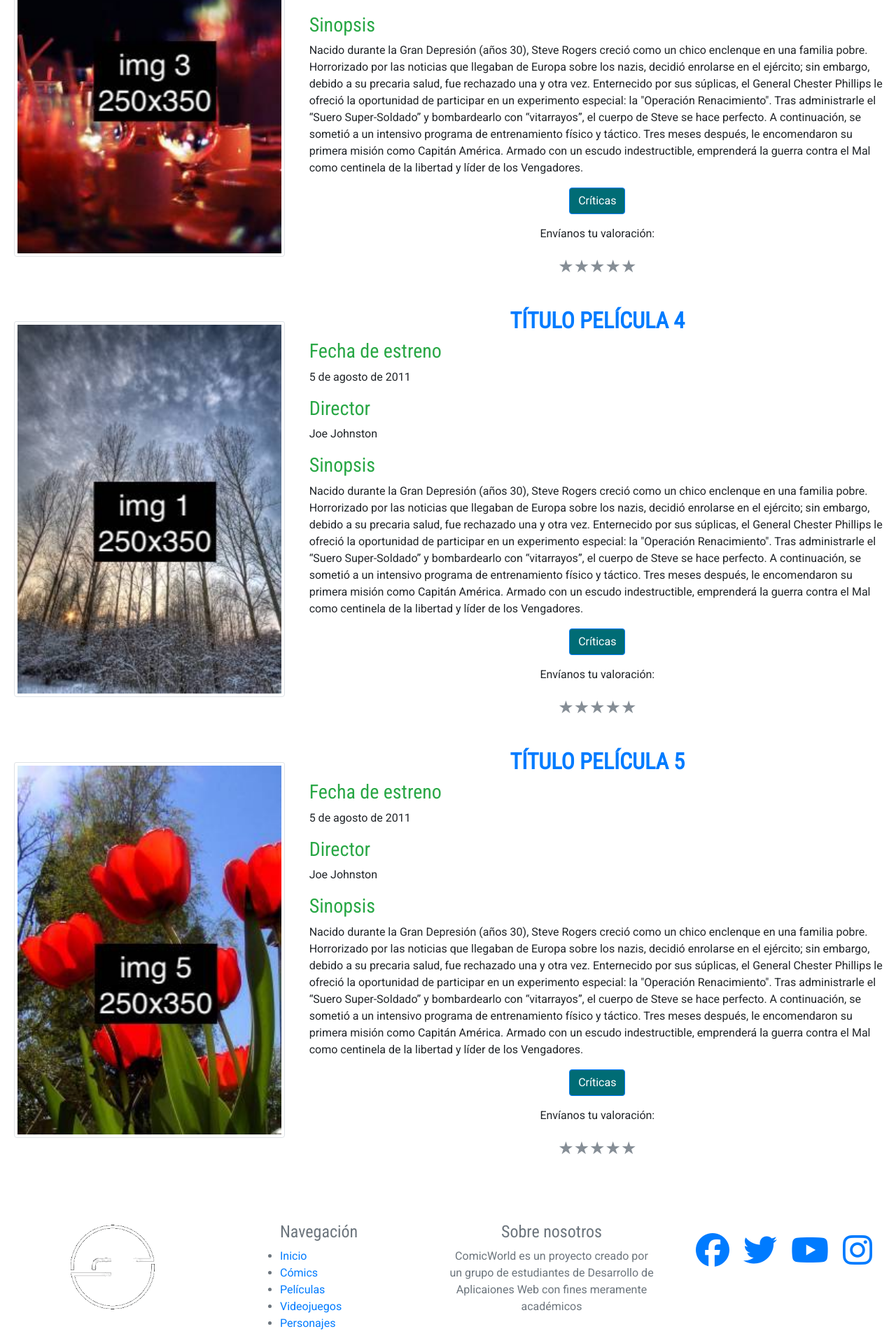
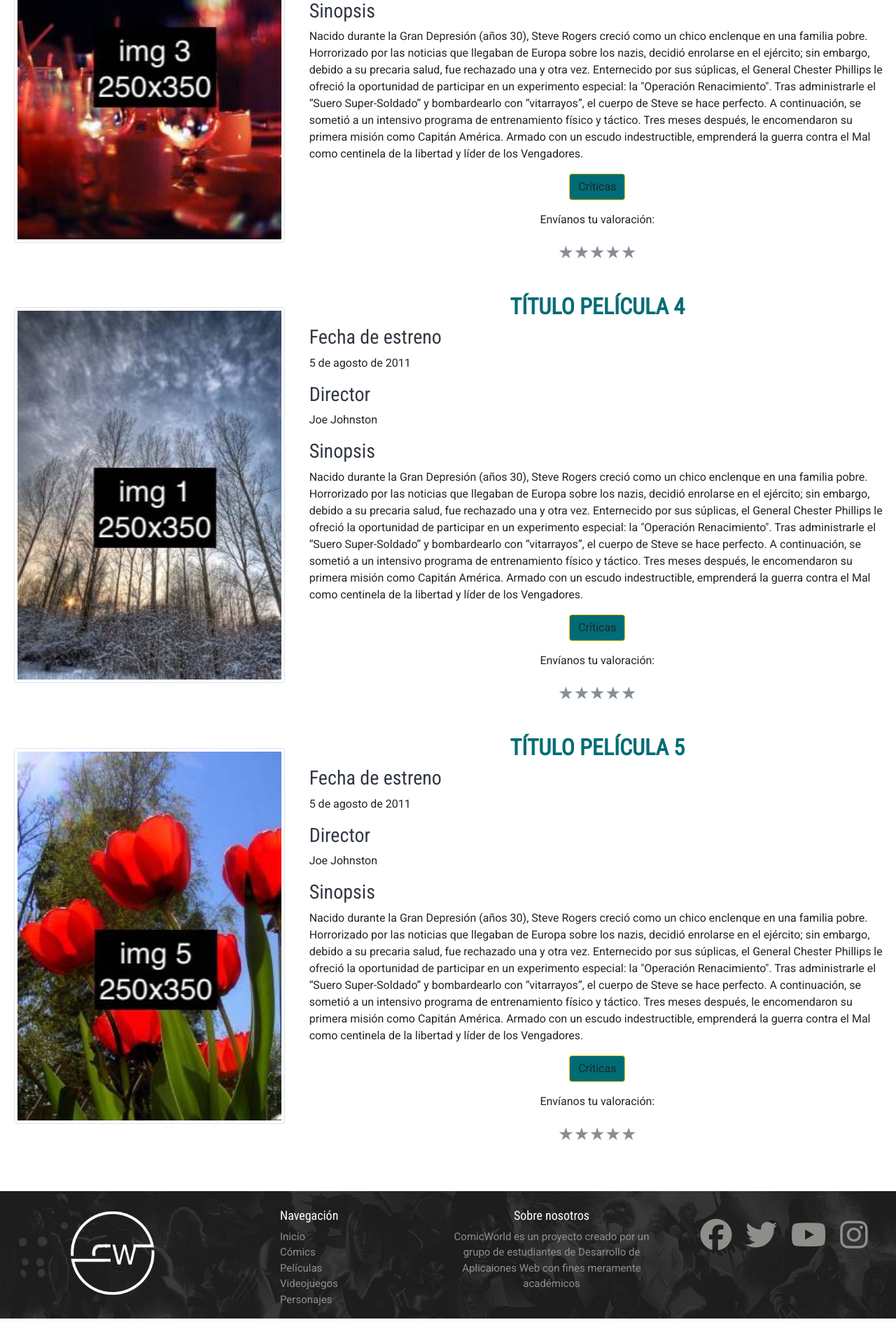
Before and after one commit to jorge228/ComicWorld, a PHP site: page /peliculas.php in a window 1280 px wide. Shown: the part 2018-3937 px from the top of the page at 70% size. After the commit the page ends 3902 px from the top, so only its background shows below. Run offline with PHP 8.4, Linux system fonts and the light colour scheme; some libraries are stand-ins or nearby versions.

Commit message:
commit definitivo fase 2

```diff
--- a/ProyectoDIW/css/resume.css
+++ b/ProyectoDIW/css/resume.css
@@ -1,72 +1,100 @@
 @charset "UTF-8";
 /* Start Override colors */
 .bg-primary {
-  background-color: #656661 !important; }
+  background-color: #656661 !important;
+}
 
 .bg-secondary {
-  background-color: #8E8F8B !important; }
+  background-color: #8E8F8B !important;
+}
 
 .bg-success {
-  background-color: #323842 !important; }
+  background-color: #323842 !important;
+}
 
 .bg-info {
-  background-color: #FFF09D !important; }
+  background-color: #FFF09D !important;
+}
 
 .bg-warning {
-  background-color: #006C75 !important; }
+  background-color: #006C75 !important;
+}
 
-/* End Override colors */
+/* End Override Backgrounds colors */
+/* Start Override Text colors */
+.text-secondary {
+  color: #8E8F8B !important;
+}
+
+.text-success {
+  color: #323842 !important;
+}
+
+.text-warning {
+  color: #006C75 !important;
+}
+
+/* End Override Text colors */
 /* Start Override btn-success */
 btn.btn-success {
-  background-color: #323842 !important; }
+  background-color: #323842 !important;
+}
 
 button.btn.btn-success:hover {
   background-color: #272c33 !important;
   box-shadow: none;
   outline: none;
   border: none !important;
-  -webkit-box-shadow: none !important; }
+  -webkit-box-shadow: none !important;
+}
 
 button.btn.btn-success:focus {
   background-color: #272c33 !important;
   box-shadow: none;
   outline: none;
   border: 1px solid white !important;
-  -webkit-box-shadow: none !important; }
+  -webkit-box-shadow: none !important;
+}
 
 button.btn.btn-success:active {
   background-color: #003d42 !important;
   box-shadow: none;
   outline: none;
   border: 1px solid white !important;
-  -webkit-box-shadow: none !important; }
+  -webkit-box-shadow: none !important;
+}
 
 button.btn.btn-success:visited {
   background-color: #323842 !important;
   box-shadow: none;
   outline: none;
   border: none !important;
-  -webkit-box-shadow: none !important; }
+  -webkit-box-shadow: none !important;
+}
 
 button.btn.btn-success:active:focus {
   background-color: #323842 !important;
   box-shadow: none;
   outline: none;
   border: none !important;
-  -webkit-box-shadow: none !important; }
+  -webkit-box-shadow: none !important;
+}
 
 /* End Override btn-success */
-/* Start Override btn-primary */
-.btn-primary {
-  background-color: #006C75 !important; }
+/* Start Override btn-warning */
+.btn-warning {
+  background-color: #006C75 !important;
+}
 
-/* End Override btn-primary */
+/* End Override btn-warning */
 body {
-  font-family: 'Roboto', sans-serif;
-  overflow-x: hidden; }
+  font-family: "Roboto", sans-serif;
+  overflow-x: hidden;
+}
 
 h1, h2, h3, h4, h5 {
-  font-family: 'Roboto Condensed', sans-serif; }
+  font-family: "Roboto Condensed", sans-serif;
+}
 
 /*- - - - - - - - - Start Banners General - - - - - - - - - */
 .banner {
@@ -76,53 +104,94 @@ h1, h2, h3, h4, h5 {
   background-attachment: fixed;
   background-repeat: no-repeat;
   background-position: center;
-  background-size: cover; }
+  background-size: cover;
+}
 
 /*  Los banners tienen un overlay con texto, debe ser absolute para
-    que se ponga encima del banner y ocupar el 100% de su tamanio */
+que se ponga encima del banner y ocupar el 100% de su tamanio */
 .overlayBanner {
   position: absolute;
   width: 100%;
   height: 100%;
-  text-shadow: 5px 5px 10px #000000; }
+  text-shadow: 5px 5px 10px #000000;
+}
 
 /*- - - - - - - - - End Banners General - - - - - - - - - */
 /*- - - - - - - - - Start Banners Pag Personajes - - - - - - - - - */
 .bannerPers {
   /*  Imagen de fondo */
-  background-image: url("../assets/img/personajes_banner_spiderman.jpg"); }
+  background-image: url("../assets/img/personajes_banner_spiderman.jpg");
+}
 
 /*- - - - - - - - - End Banners Pag Personajes - - - - - - - - - */
 /*- - - - - - - - - Start Banners Pag Videojuegos - - - - - - - - - */
 .bannerVid {
   /*  Imagen de fondo */
-  background-image: url("../assets/img/videojuegos_banner_lego.jpg"); }
+  background-image: url("../assets/img/videojuegos_banner_lego.jpg");
+}
 
 /*- - - - - - - - - End Banners Pag Videojuegos - - - - - - - - - */
 /*- - - - - - - - - Start Banners Pag Comic - - - - - - - - - */
 .bannerCom {
   /*  Imagen de fondo */
-  background-image: url("../assets/img/comic_marvel_3.png"); }
+  background-image: url("../assets/img/personajes_banner_spiderman.jpg");
+}
 
 /*- - - - - - - - - End Banners Pag Comic - - - - - - - - - */
 /*- - - - - - - - - Start Corrector Barra - - - - - - - - - */
 /*  Al utilizar una barra fija que tiene un z-index mayor que
-    el contenido la barra oculta parte del contenido, mediante esta clase aplicada
-    a un contenedor se arregla este problema añadiendo un espacio en blanco y dejand
-    visible el contenido importante   */
+el contenido la barra oculta parte del contenido, mediante esta clase aplicada
+a un contenedor se arregla este problema añadiendo un espacio en blanco y dejand
+visible el contenido importante   */
 #correctorBarra {
-  height: 60px; }
+  height: 40px;
+}
 
 /*- - - - - - - - - End Corrector Barra - - - - - - - - - */
+/*- - - - - - - - - Start Carousel - - - - - - - - - - */
+.imgCarousel {
+  height: 430px;
+}
+
+@media (max-width: 992px) {
+  .imgCarousel {
+    object-fit: cover;
+    object-position: 50% 50%;
+  }
+}
+/*- - - - - - - - - End Carousel - - - - - - - - - - - */
+/*- - - - - -- - - Start Footer - - - - - - - - - - */
+.footer {
+  font-size: 15px;
+  background-image: url("../assets/img/footer.jpg");
+  background-size: cover;
+}
+.footer h4 {
+  font-size: 1.2em;
+  color: #fff;
+}
+.footer ul {
+  list-style: none;
+}
+.footer a {
+  color: inherit;
+}
+.footer a:hover {
+  color: #fff;
+}
+
+/*- - - - - - - - - End Footer - - - - - - - - - */
 /*- - - - - - - - - Start Anchor - - - - - - - - - - */
 .ancla:before {
   display: block;
   content: " ";
   margin-top: -60px;
   height: 60px;
-  visibility: hidden; }
+  visibility: hidden;
+}
 
 /*- - - - - - - - - End Anchor - - - - - - - - - */
+/* - - - - - - - - - - - - - - - CSS PARA LA TABLA DE PUNTUACIONES - - - - - - - - - - - -*/
 .chart {
   position: relative;
   display: inline-block;
@@ -130,48 +199,78 @@ h1, h2, h3, h4, h5 {
   height: 130px;
   margin-top: 20px;
   margin-bottom: 10px;
-  text-align: center; }
+  text-align: center;
+}
 
 .chart canvas {
   position: absolute;
   top: 0;
-  left: 0; }
+  left: 0;
+}
 
 .percent {
   display: inline-block;
   line-height: 130px;
   font-size: 2em;
   font-weight: bold;
-  z-index: 2; }
+  z-index: 2;
+}
 
 .tituloPuntuacionPer {
   font-size: 1.2em;
-  font-weight: bold; }
+  font-weight: bold;
+}
 
+/*- - - - - - - - - - - - - - - - - - - - - - - - - - - - - - - - - - - - - - - - - - - - */
+/*- - - - - - - - - - - - - - - - - - - - -CSS PARA EL DIV DE LA TABLA - - - - - - - - - -  - - */
 .tablaDatos {
-  border-top: 0px red; }
+  border-top: 0px red;
+}
+.tablaDatos table {
+  box-shadow: 2px 2px 10px gray;
+}
+.tablaDatos thead {
+  background-image: url("../assets/img/persTablaPerfil.jpg");
+  background-size: cover;
+}
 
 @media (max-width: 991px) {
   .tablaDatos {
-    border-top: 1px solid lightgray !important; } }
-
+    border-top: 1px solid lightgray !important;
+  }
+}
+/*- - - - - - - - - - - - - - - - - - - - - - - - - - - - - - - - - - - - - - - - - - - - - - - - - - */
 .valoracion {
   position: relative;
   overflow: hidden;
-  display: inline-block; }
+  display: inline-block;
+}
 
 .valoracion input {
   position: absolute;
-  top: -100px; }
+  top: -100px;
+}
 
 .valoracion label {
   float: right;
   /* color estrella vacía */
   color: #868e96 !important;
-  font-size: 25px; }
+  font-size: 25px;
+}
 
 .valoracion label:hover,
 .valoracion label:hover ~ label,
 .valoracion input:checked ~ label {
   /* color estrella llena */
-  color: #FFF09D !important; }
+  color: #FFF09D !important;
+}
+
+.zoom {
+  transition: transform 0.2s;
+}
+
+.zoom:hover {
+  transform: scale(1.5);
+}
+
+/*# sourceMappingURL=resume.css.map */
--- a/ProyectoDIW/includes/footer.php
+++ b/ProyectoDIW/includes/footer.php
@@ -12,11 +12,11 @@
                 <div class="w-50 m-auto">
                     <h4> Navegación </h4>
                     <ul class="p-0">
-                        <lI><a href="index.php">Inicio</a></li>
-                        <lI><a href="index.php">Cómics</a></li>
-                        <lI><a href="index.php">Películas</a></li>
-                        <lI><a href="index.php">Videojuegos</a></li>
-                        <lI><a href="index.php">Personajes</a></li>
+                        <li><a href="index.php">Inicio</a></li>
+                        <li><a href="comic_Marvel.php">Cómics</a></li>
+                        <li><a href="peliculas.php">Películas</a></li>
+                        <li><a href="videojuegos_Lego.php">Videojuegos</a></li>
+                        <li><a href="personajes.php">Personajes</a></li>
                     </ul>
                 </div>
             </div>
--- a/ProyectoDIW/peliculas.php
+++ b/ProyectoDIW/peliculas.php
@@ -63,7 +63,7 @@
             </div>
             <div class="col-sm-8">
                 <a name="peli1" class="ancla">
-                    <h2 class="text-center font-weight-bold text-primary">TÍTULO PELÍCULA 1</h2>
+                    <h2 class="text-center font-weight-bold text-warning">TÍTULO PELÍCULA 1</h2>
                 </a>
                 <article>
                     <h3 class="text-success">Fecha de estreno</h3>
@@ -75,7 +75,7 @@
                 </article>
                 <!-- INICIO BOTÓN-->
                 <p class="text-center">
-                    <button class="btn btn-primary" type="button" data-toggle="collapse" data-target="#colapsa1" aria-expanded="false">
+                    <button class="btn btn-warning" type="button" data-toggle="collapse" data-target="#colapsa1" aria-expanded="false">
                         Críticas
                     </button>
                 </p>
@@ -109,7 +109,7 @@
             </div>
             <div class="col-sm-8">
                 <a name="peli2" class="ancla">
-                    <h2 class="text-center font-weight-bold text-primary">TÍTULO PELÍCULA 2</h2>
+                    <h2 class="text-center font-weight-bold text-warning">TÍTULO PELÍCULA 2</h2>
                 </a>
                 <article>
                     <h3 class="text-success">Fecha de estreno</h3>
@@ -121,7 +121,7 @@
                 </article>
                 <!-- INICIO BOTÓN-->
                 <p class="text-center">
-                    <button class="btn btn-primary" type="button" data-toggle="collapse" data-target="#colapsa2" aria-expanded="false" aria-controls="colapsa2">
+                    <button class="btn btn-warning" type="button" data-toggle="collapse" data-target="#colapsa2" aria-expanded="false" aria-controls="colapsa2">
                         Críticas
                     </button>
                 </p>
@@ -153,7 +153,7 @@
             </div>
             <div class="col-sm-8">
                 <a name="peli3" class="ancla">
-                    <h2 class="text-center font-weight-bold text-primary">TÍTULO PELÍCULA 3</h2>
+                    <h2 class="text-center font-weight-bold text-warning">TÍTULO PELÍCULA 3</h2>
                 </a>
                 <article>
                     <h3 class="text-success">Fecha de estreno</h3>
@@ -165,7 +165,7 @@
                 </article>
                 <!-- INICIO BOTÓN-->
                 <p class="text-center">
-                    <button class="btn btn-primary" type="button" data-toggle="collapse" data-target="#colapsa3" aria-expanded="false" aria-controls="collapseExample">
+                    <button class="btn btn-warning" type="button" data-toggle="collapse" data-target="#colapsa3" aria-expanded="false" aria-controls="collapseExample">
                         Críticas
                     </button>
                 </p>
@@ -197,7 +197,7 @@
             </div>
             <div class="col-sm-8">
                 <a name="peli4" class="ancla">
-                    <h2 class="text-center font-weight-bold text-primary">TÍTULO PELÍCULA 4</h2>
+                    <h2 class="text-center font-weight-bold text-warning">TÍTULO PELÍCULA 4</h2>
                 </a>
                 <article>
                     <h3 class="text-success">Fecha de estreno</h3>
@@ -209,7 +209,7 @@
                 </article>
                 <!-- INICIO BOTÓN-->
                 <p class="text-center">
-                    <button class="btn btn-primary" type="button" data-toggle="collapse" data-target="#colapsa4" aria-expanded="false" aria-controls="collapseExample">
+                    <button class="btn btn-warning" type="button" data-toggle="collapse" data-target="#colapsa4" aria-expanded="false" aria-controls="collapseExample">
                         Críticas
                     </button>
                 </p>
@@ -241,7 +241,7 @@
             </div>
             <div class="col-sm-8">
                 <a name="peli5" class="ancla">
-                    <h2 class="text-center font-weight-bold text-primary">TÍTULO PELÍCULA 5</h2>
+                    <h2 class="text-center font-weight-bold text-warning">TÍTULO PELÍCULA 5</h2>
                 </a>
                 <article>
                     <h3 class="text-success">Fecha de estreno</h3>
@@ -253,7 +253,7 @@
                 </article>
                 <!-- INICIO BOTÓN-->
                 <p class="text-center">
-                    <button class="btn btn-primary" type="button" data-toggle="collapse" data-target="#colapsa5" aria-expanded="false">
+                    <button class="btn btn-warning" type="button" data-toggle="collapse" data-target="#colapsa5" aria-expanded="false">
                         Críticas
                     </button>
                 </p>
--- a/ProyectoDIW/scss/_bootstrapOverrides.scss
+++ b/ProyectoDIW/scss/_bootstrapOverrides.scss
@@ -27,9 +27,15 @@
   color: $secondary !important;
 }
 
+.text-success {
+  color: $success !important;
+}
+
 .text-warning {
   color: $warning !important;
 }
+
+
 /* End Override Text colors */
 
 /* Start Override btn-success */
@@ -78,8 +84,8 @@ button.btn.btn-success:active:focus {
 }
 /* End Override btn-success */
 
-/* Start Override btn-primary */
-.btn-primary{
+/* Start Override btn-warning */
+.btn-warning {
   background-color: $warning  !important;
 }
-/* End Override btn-primary */
+/* End Override btn-warning */
--- a/ProyectoDIW/scss/_general.scss
+++ b/ProyectoDIW/scss/_general.scss
@@ -47,7 +47,7 @@ h1, h2, h3, h4, h5 {
 /*- - - - - - - - - Start Banners Pag Comic - - - - - - - - - */
     .bannerCom{
         /*  Imagen de fondo */
-        background-image: url("../assets/img/comic_marvel_3.png");
+        background-image: url("../assets/img/personajes_banner_spiderman.jpg");
     }
 /*- - - - - - - - - End Banners Pag Comic - - - - - - - - - */
 
--- a/ProyectoDIW/scss/_videojuegos.scss
+++ /dev/null
@@ -1,23 +0,0 @@
-/*- - - - - - - - - Start Estrellas - - - - - - - - - */
-  p.clasificacion {
-    position: relative;
-    overflow: hidden;
-    display: inline-block;
-  }
-
-  p.clasificacion input {
-    position: absolute;
-    top: -100px;
-  }
-
-  p.clasificacion label {
-    float: right;
-    color: #333;
-  }
-
-  p.clasificacion label:hover,
-  p.clasificacion label:hover ~ label,
-  p.clasificacion input:checked ~ label {
-    color: #dd4;
-  }
-/*- - - - - - - - - End Estrellas - - - - - - - - - */
```
Also changed, not shown: ProyectoDIW/includes/menuNav.php (+12 -10 lines), ProyectoDIW/videojuegos_Lego.php (+5 -12 lines), 1 other file.
